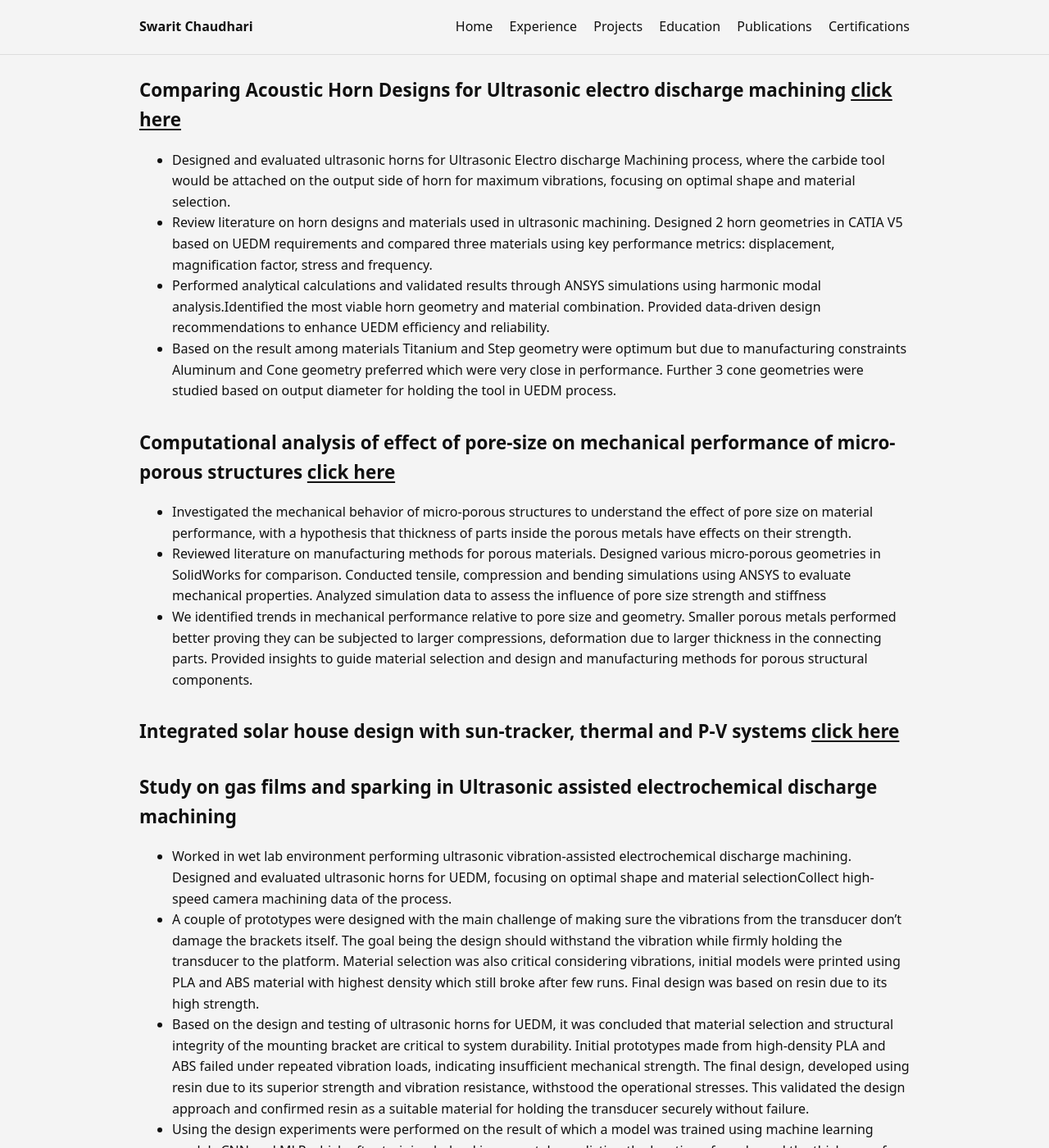
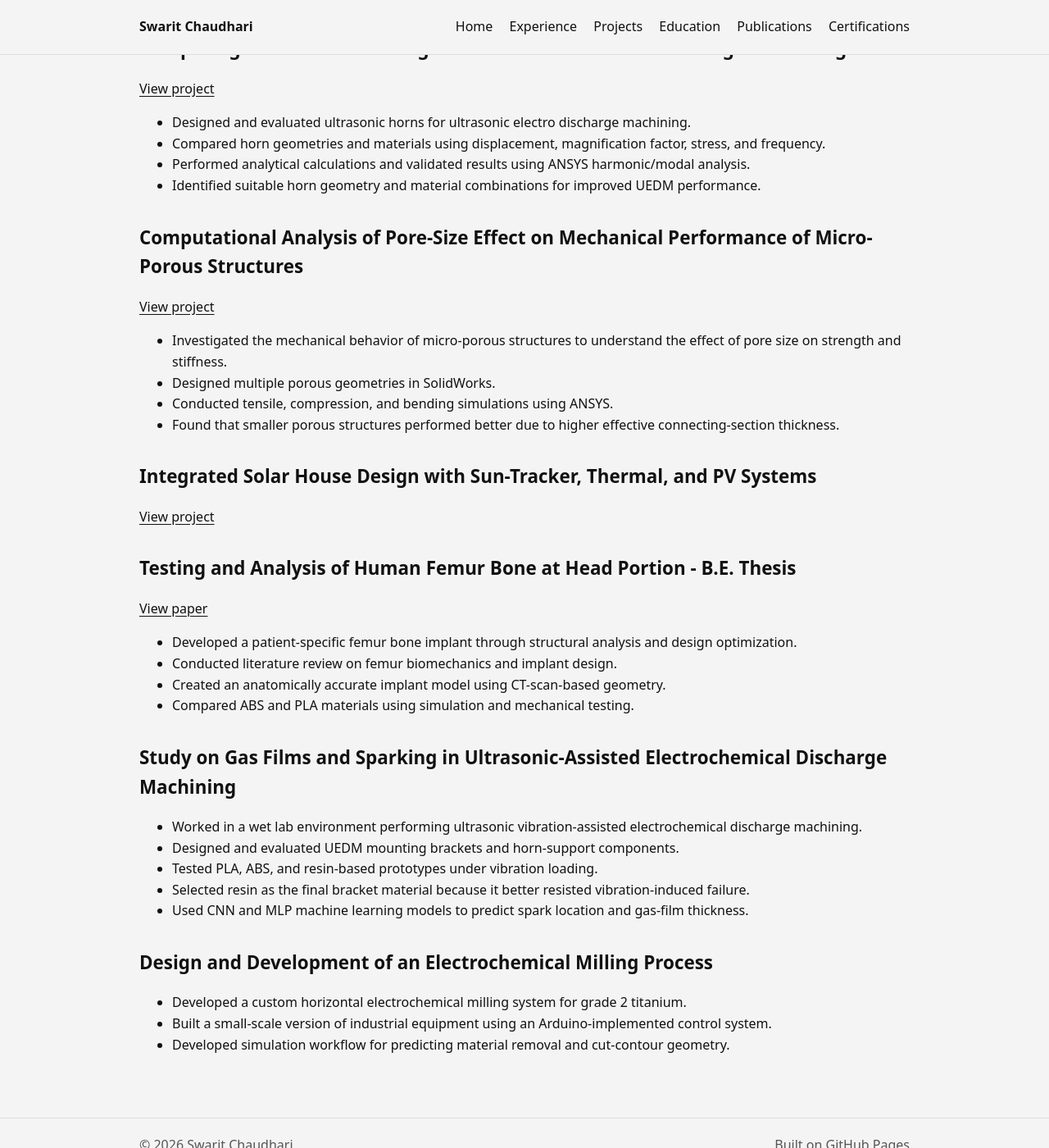
Before and after one commit to Swarit31/Swarit31.github.io, a Jekyll site: the page built from Projects.md, in a window 1280 px wide and 1400 px high, scrolled down 527 px. Shown: the whole window at 82% size. Built offline with Jekyll 4.4.1, drawn with Linux system fonts in a browser that asks for light colours; some of the changed text lies outside the part shown.

Commit message:
Update Projects.md

```diff
--- a/Projects.md
+++ b/Projects.md
@@ -6,39 +6,55 @@ permalink: /projects/
 
 # Projects
 
-## Photocatalyst assisted electrochemical machining of grade 5 Titanium (Ti-6Al-4V)
-  - A custom system was designed and developed based on electrochemical machining system for a research study on photocatalyst assisted hybrid electrochemical machining of Ti-6Al-4V.
-  - Modeled the system in CATIA V5 and fabricated a functional prototype using FDM & SLA additive processes. Designed and integrated a control system using Arduino, along with temperature, current, and flow sensors for
-    real-time monitoring. Designed supporting sensor circuitry ensuring reliable data acquisition and system functionality. Assembled the full system including all 3D printed components, electronics, and mechanical
-    interfaces into a working unit
-  - Successfully machined Ti-6Al-4V using the developed ECM setup. The system performed reliably under experimental conditions, enabling precise control over the machining environment. Demonstrated effective integration
-    of mechanical design, electronics, and hands-on prototyping to support advanced materials research.
+## Photocatalyst Assisted Electrochemical Machining of Grade 5 Titanium (Ti-6Al-4V)
 
-## Comparing Acoustic Horn Designs for Ultrasonic electro discharge machining [click here](https://drive.google.com/file/d/1TZvKJ6EA-MULNo2_hepJlK4ximdFGhar/view?usp=sharing)
- - Designed and evaluated ultrasonic horns for Ultrasonic Electro discharge Machining process, where the carbide tool would be attached on the output side of horn for maximum vibrations, focusing on optimal shape and        material selection.
- - Review literature on horn designs and materials used in ultrasonic machining. Designed 2 horn geometries in CATIA V5 based on UEDM requirements and compared three materials using key performance metrics: displacement,
-   magnification factor, stress and frequency.
- - Performed analytical calculations and validated results through ANSYS simulations using harmonic modal analysis.Identified the most viable horn geometry and material combination. Provided data-driven design
-  recommendations to enhance UEDM efficiency and reliability.
- - Based on the result among materials Titanium and Step geometry were optimum but due to manufacturing constraints Aluminum and Cone geometry preferred which
-   were very close in performance. Further 3 cone geometries were studied based on output diameter for holding the tool in UEDM process.
+- Designed and developed a custom electrochemical machining system for research on photocatalyst-assisted hybrid electrochemical machining of Ti-6Al-4V.
+- Modeled the system in CATIA V5 and fabricated a functional prototype using FDM and SLA additive manufacturing processes.
+- Designed and integrated an Arduino-based control system with temperature, current, and flow sensors for real-time monitoring.
+- Assembled the full system, including 3D-printed components, electronics, and mechanical interfaces.
+- Successfully machined Ti-6Al-4V using the developed ECM setup.
 
-## Computational analysis of effect of pore-size on mechanical performance of micro-porous structures [click here](https://drive.google.com/file/d/1_CSoilOd6hTPmAvil--rAIoIfgCO7Svj/view?usp=sharing)
-- Investigated the mechanical behavior of micro-porous structures to understand the effect of pore size on material performance, with a hypothesis that thickness of parts inside the porous metals have effects on their strength.
-- Reviewed literature on manufacturing methods for porous materials. Designed various micro-porous geometries in SolidWorks for comparison. Conducted tensile, compression and bending simulations using ANSYS to evaluate mechanical properties. Analyzed simulation data to assess the influence of pore size strength and stiffness
-- We identified trends in mechanical performance relative to pore size and geometry. Smaller porous metals performed better proving they can be subjected to larger compressions, deformation due to larger thickness in the connecting parts. Provided insights to guide material selection and design and manufacturing methods for porous structural components.
+## Comparing Acoustic Horn Designs for Ultrasonic Electro Discharge Machining
 
-## Integrated solar house design with sun-tracker, thermal and P-V systems [click here](https://drive.google.com/file/d/1Nabl_DU8NlQCB60O135zJ-6mBIHn8P1U/view?usp=sharing)
+[View project](https://drive.google.com/file/d/1TZvKJ6EA-MULNo2_hepJlK4ximdFGhar/view?usp=sharing)
 
-## Study on gas films and sparking in Ultrasonic assisted electrochemical discharge machining
-  -	Worked in wet lab environment performing ultrasonic vibration-assisted electrochemical discharge machining. Designed and evaluated ultrasonic horns for UEDM, focusing on optimal shape and material selectionCollect high-speed camera machining data of the process.
-  -	A couple of prototypes were designed with the main challenge of making sure the vibrations from the transducer don’t damage the brackets itself. The goal being the design should withstand the vibration while firmly holding the transducer to the platform. Material selection was also critical considering vibrations, initial models were printed using PLA and ABS material with highest density which still broke after few runs. Final design was based on resin due to its high strength.
-  -	Based on the design and testing of ultrasonic horns for UEDM, it was concluded that material selection and structural integrity of the mounting bracket are critical to system durability. Initial prototypes made from high-density PLA and ABS failed under repeated vibration loads, indicating insufficient mechanical strength. The final design, developed using resin due to its superior strength and vibration resistance, withstood the operational stresses. This validated the design approach and confirmed resin as a suitable material for holding the transducer securely without failure.
-  - Using the design experiments were performed on the result of which a model was trained using machine learning models CNN and MLP which after training helped in accurately predicting the location of sparks and the thickness of the gas film.
+- Designed and evaluated ultrasonic horns for ultrasonic electro discharge machining.
+- Compared horn geometries and materials using displacement, magnification factor, stress, and frequency.
+- Performed analytical calculations and validated results using ANSYS harmonic/modal analysis.
+- Identified suitable horn geometry and material combinations for improved UEDM performance.
 
+## Computational Analysis of Pore-Size Effect on Mechanical Performance of Micro-Porous Structures
 
-## Design and development of an electrochemical milling process
-  -	A custom system was developed for horizontal electrochemical milling of grade 2 Titanium, tailored to meet specific project requirements.
-  -	System was small scale down version of actual industrial equipment, developed with an arduino implemented control system.
-  -	Develop a full-process simulation suite of a specialized electrochemical manufacturing process for a Defense-related project.
-  -	Simulate dynamic material removal rate along with size and shape of cut contours.
+[View project](https://drive.google.com/file/d/1_CSoilOd6hTPmAvil--rAIoIfgCO7Svj/view?usp=sharing)
+
+- Investigated the mechanical behavior of micro-porous structures to understand the effect of pore size on strength and stiffness.
+- Designed multiple porous geometries in SolidWorks.
+- Conducted tensile, compression, and bending simulations using ANSYS.
+- Found that smaller porous structures performed better due to higher effective connecting-section thickness.
+
+## Integrated Solar House Design with Sun-Tracker, Thermal, and PV Systems
+
+[View project](https://drive.google.com/file/d/1Nabl_DU8NlQCB60O135zJ-6mBIHn8P1U/view?usp=sharing)
+
+## Testing and Analysis of Human Femur Bone at Head Portion - B.E. Thesis
+
+[View paper](https://ijcrt.org/papers/IJCRT2205752.pdf)
+
+- Developed a patient-specific femur bone implant through structural analysis and design optimization.
+- Conducted literature review on femur biomechanics and implant design.
+- Created an anatomically accurate implant model using CT-scan-based geometry.
+- Compared ABS and PLA materials using simulation and mechanical testing.
+
+## Study on Gas Films and Sparking in Ultrasonic-Assisted Electrochemical Discharge Machining
+
+- Worked in a wet lab environment performing ultrasonic vibration-assisted electrochemical discharge machining.
+- Designed and evaluated UEDM mounting brackets and horn-support components.
+- Tested PLA, ABS, and resin-based prototypes under vibration loading.
+- Selected resin as the final bracket material because it better resisted vibration-induced failure.
+- Used CNN and MLP machine learning models to predict spark location and gas-film thickness.
+
+## Design and Development of an Electrochemical Milling Process
+
+- Developed a custom horizontal electrochemical milling system for grade 2 titanium.
+- Built a small-scale version of industrial equipment using an Arduino-implemented control system.
+- Developed simulation workflow for predicting material removal and cut-contour geometry.
```
